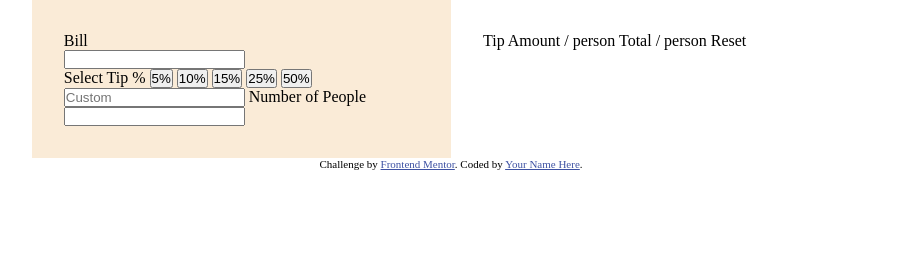
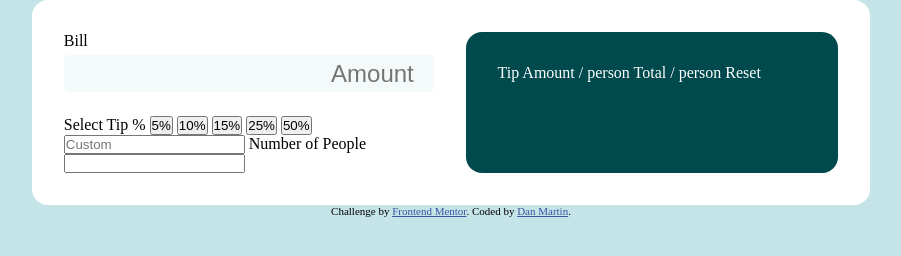
Before and after one commit to AnxiousDuck/tip_calculator, a plain HTML site: page index.html in a window 1280 px wide. Shown: the whole page, without its empty margins (189-1090 px from the left). Drawn offline with Linux system fonts and the light colour scheme.

Commit message:
done for the day 2

```diff
--- a/index.html
+++ b/index.html
@@ -19,7 +19,7 @@
   <div class="card_whole">
     <div class="calc">
       <p>Bill</p>
-      <input type="number" name="amount" id="amt"><br>
+      <input type="number" name="amount" id="amt" placeholder="Amount"><br>
 
       Select Tip %
       <button class="perc">5%</button>
@@ -45,7 +45,7 @@
   </div>
   <div class="attribution">
     Challenge by <a href="https://www.frontendmentor.io?ref=challenge" target="_blank">Frontend Mentor</a>.
-    Coded by <a href="#">Your Name Here</a>.
+    Coded by <a href="#">Dan Martin</a>.
   </div>
 </body>
 </html>
--- a/styles.css
+++ b/styles.css
@@ -2,20 +2,45 @@
     margin: 0;
     padding: 0;
     box-sizing: border-box;
+    --strongcyan: hsl(172, 67%, 45%);
+    --very_dark_cyan: hsl(183, 100%, 15%);
+    --dark_grayish_cyan: hsl(186, 14%, 43%);
+    --Dark_grayish_cyan: hsl(184, 14%, 56%);
+    --light_grayish_cyan: hsl(185, 41%, 84%);
+    --light_grayish_cyan2: hsl(189, 41%, 97%);
+    --White: hsl(0, 0%, 100%);
+}
+body {
+    background-color: var(--light_grayish_cyan);
 }
 .card_whole {
+    padding: 2em;
     margin: auto;
     display: flex;
     width: calc(50em + 3vw);
-    background-color: aliceblue;
+    background-color: white;
+    border-radius: 1em;
 }
 .calc {
-    padding: 2em;
     width: 50%;
-    background-color: antiquewhite;
+    margin-right: 2em;
 }
 .display {
     padding: 2em;
     width: 50%;
-    background-color: white;
+    background-color: var(--very_dark_cyan);
+    border-radius: 1em;
+    color: var(--White);
 }
+#amt {
+    width: 100%;
+    font-size:1.5em;
+    text-align: right;
+    padding: 0.3rem;
+    border-radius: 0.3rem;
+    background-color: var(--light_grayish_cyan2);
+    border: 0px;
+    margin-bottom: 1em;
+    margin-top: .3rem;
+    -moz-appearance: textfield;
+}
```
